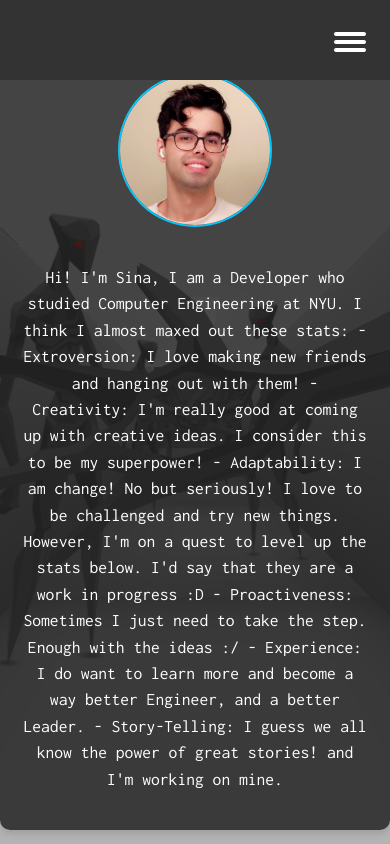
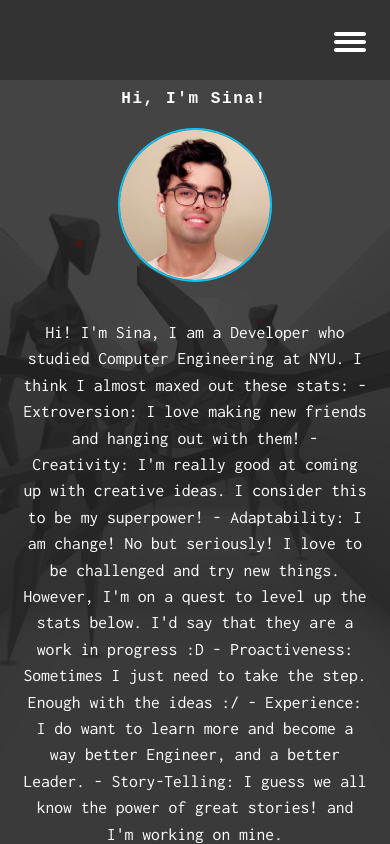
Before and after one commit to sina-izi/sina-izi.github.io, a React (Create React App) app: page /#/ in a window 390 px wide. Built offline with nearby package versions, Linux system fonts and the light colour scheme.

Commit message:
fixed typewriter margin on mobile

```diff
--- a/src/Home.css
+++ b/src/Home.css
@@ -20,6 +20,7 @@
   box-shadow: 0px 4px 6px rgba(0, 0, 0, 0.1);
   text-align: center;
   color: var(--about-me-font-color); /* Adjust font color based on mode */
+  padding: 20px;
 }
 
 .about-me .about-text {
@@ -124,5 +125,10 @@ body {
   .typewriter {
     font-size: 1rem; /* Adjust font size for smaller screens */
     letter-spacing: 0.1em; /* Tweak letter spacing */
+    margin-top: 20px; /* Add a gap below the nav bar */
+  }
+
+  .about-me {
+    margin-top: 90px; /* Increase slightly for smaller screens */
   }
 }
```
